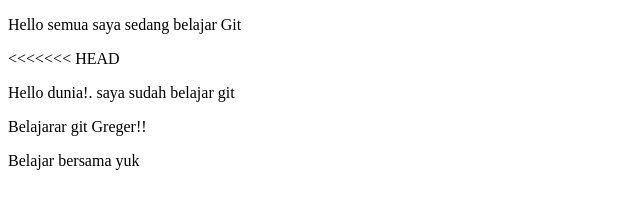
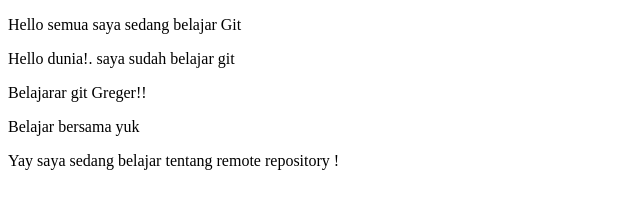
Before and after one commit to Hudaizzatulhaq/belajar-git, a plain HTML site: page index.html in a window 1280 px wide. Shown: the whole page, without its empty margins (0-640 px from the left). Drawn offline with Linux system fonts and the light colour scheme.

Commit message:
mengubah judul dan teks di body

```diff
--- a/index.html
+++ b/index.html
@@ -3,13 +3,14 @@
 <head>
 	<meta charset="utf-8">
 	<title> Belajar Git - Projct 01 </title>
+	<title> Belajar Git : Remote repository </title>
 </head>
 <body>
 	<p> Hello semua saya sedang belajar Git </p>
-<<<<<<< HEAD
 	<p> Hello dunia!. saya sudah belajar git </p>
 	<p> Belajarar git Greger!! </p>
 	<p> Belajar bersama yuk </p>
+		<p> Yay saya sedang belajar tentang remote repository !</p>
 
 </body>
 </html>
```
